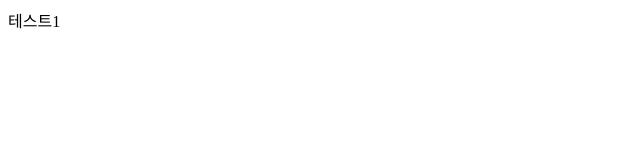
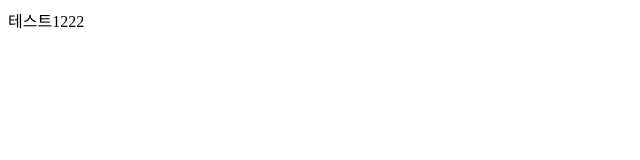
Before and after one commit to mooon797/test, a plain HTML site: page test.html in a window 1280 px wide. Shown: the full height of the page, 0-640 px from the left. Drawn offline with Linux system fonts and the light colour scheme.

Commit message:
안녕 2
222

```diff
--- a/test.html
+++ b/test.html
@@ -5,6 +5,6 @@
   <title>Document</title>
 </head>
 <body>
-  테스트1
+  테스트1222
 </body>
 </html>
```
